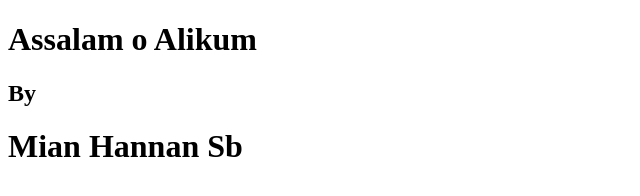
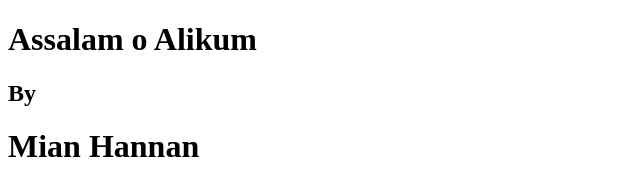
Before and after one commit to MianHannan/Bootcamp2020, a plain HTML site: page index.html in a window 1280 px wide. Shown: the full height of the page, 0-640 px from the left. Drawn offline with Linux system fonts and the light colour scheme.

Commit message:
removed sb

```diff
--- a/index.html
+++ b/index.html
@@ -8,6 +8,6 @@
 <body>
     <h1>Assalam o Alikum</h1>
     <h2>By</h2>
-    <h1>Mian Hannan Sb</h1>
+    <h1>Mian Hannan</h1>
 </body>
 </html>
```
